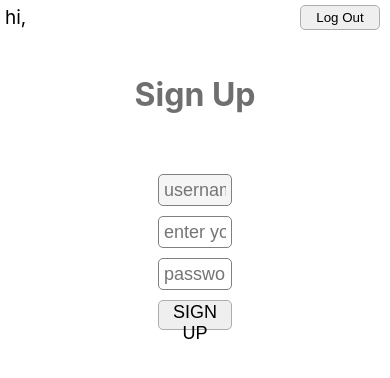
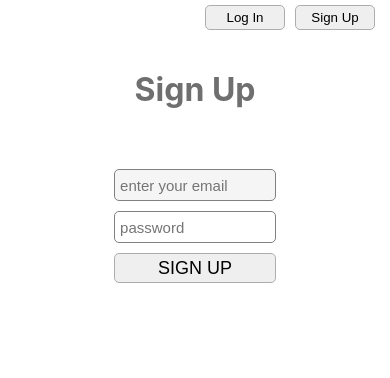
Before and after one commit to mxrcury/tobin, a React (Create React App) app: page /register in a window 390 px wide. Shown: the top 378 px of the page. Built offline with nearby package versions, Linux system fonts and the light colour scheme; no server answers.

Commit message:
Added registration and logging, changed responsive designed

```diff
--- a/src/App.js
+++ b/src/App.js
@@ -4,19 +4,17 @@ import HomePage from "./pages/HomePage";
 import LoginPage from "./pages/LoginPage";
 import RegisterPage from "./pages/RegisterPage";
 import { useState } from "react";
+import './firebase/firebase'
 
 
 
-
-const App = (props) => {
-  const [isLoggedIn,setIsLoggedIn] = useState(true)
-
+const App = () => {
   return (
     <div className="app-container">
-      <Header isLoggedIn={isLoggedIn} setIsLoggedIn={setIsLoggedIn} />
+      <Header />
       <Routes>
-        <Route path="/" element={<HomePage isLoggedIn={isLoggedIn} setIsLoggedIn={setIsLoggedIn} />} />
-        <Route path="/login" element={<LoginPage isLoggedIn={isLoggedIn} setIsLoggedIn={setIsLoggedIn}/>} />
+        <Route path="/" element={<HomePage />} />
+        <Route path="/login" element={<LoginPage/>} />
         <Route path="/register" element={<RegisterPage />} />
       </Routes>
     </div>
--- a/src/components/Form/Form.jsx
+++ b/src/components/Form/Form.jsx
@@ -1,42 +1,18 @@
 import React from "react";
 import { useState } from "react";
-// import { useLocation, useNavigate, useParams, useRoutes } from "react-router-dom";
 import styles from "./Form.module.css";
-import { useForm } from 'react-hook-form'
 
-const Form = ({ title, handleClick,setLoggedUsername,isRegisterPage }) => {
-
-
-  // const { register,handleSubmit } = useForm({
-  //   defaultValues:{
-  //     username:'',
-  //     email:'',
-  //     password:''
-  // }})
+const Form = ({ title, handleClick }) => {
 
   const [email,setEmail] = useState('')
   const [password,setPassword] = useState('')
-  const [username,setUsername] = useState('')
-
-
 
   return (
     <div className={styles.wrapper}>
       <h1 className={styles.formTitle}>{title}</h1>
-      <form onSubmit={handleClick} className={styles.formWrapper}>
-        {isRegisterPage && (
-          <input
-            autoFocus
-            type="text"
-            placeholder="username"
-            className={`${styles.input}`}
-            required
-            value={username}
-            onChange={(e) => setUsername(e.target.value)}
-          />
-        )}
+      <div className={styles.formWrapper}>
         <input
-          autoFocus={!isRegisterPage && true}
+          autoFocus
           className={`${styles.input}`}
           type="email"
           placeholder="enter your email"
@@ -52,18 +28,10 @@ const Form = ({ title, handleClick,setLoggedUsername,isRegisterPage }) => {
           value={password}
           onChange={(e) => setPassword(e.target.value)}
         />
-
-        {/* {!isRegisterPage && (
-          <div>
-            <input type="checkbox" />
-            remember me
-          </div>
-        )} */}
-
-        <button className={styles.btn} onClick={handleClick}>
+        <button className={styles.btn} onClick={() => {handleClick(email,password)}}>
           {title}
         </button>
-      </form>
+      </div>
     </div>
   );
 };
--- a/src/components/Form/Form.module.css
+++ b/src/components/Form/Form.module.css
@@ -53,3 +53,29 @@
         width: 38%;
     }
 }
+@media screen and (max-width:900px) {
+    .input{
+        font-size: 17px;
+    }
+}
+@media screen and (max-width:800px) {
+    .wrapper{
+        width: 50%;
+    }
+    .input{
+        font-size: 16px;
+    }
+}
+@media screen and (max-width:570px) {
+    .wrapper{
+        width:65%;
+    }
+}
+@media screen and (max-width:450px) {
+    .wrapper{
+        width: 83%;
+    }
+    .input{
+        font-size: 15px;
+    }
+}
--- a/src/components/Header/Header.jsx
+++ b/src/components/Header/Header.jsx
@@ -1,19 +1,25 @@
 import { Link } from 'react-router-dom'
 import styles from './Header.module.css'
+import { useAuth } from 'hooks/useAuth';
+import { useDispatch, useSelector } from 'react-redux';
+import { removeUser } from 'Redux/Reducers/todo-reducer';
+import { useNavigate } from 'react-router-dom'
 
-const Header = ({
-  isLoggedIn,
-  setIsLoggedIn,
-  loggedUsername
-  }) => {
-  const setLogOut = () =>{
-    setIsLoggedIn(false)
-  }
+const Header = () => {
+  const { isAuth } = useAuth();
+  const dispatch = useDispatch();
+  const navigate = useNavigate()
+  const {email} = useSelector(state=>state.user)
+
+  const handleLogOut = () => {
+    dispatch(removeUser())
+    navigate('/login')
+  };
 
   return (
     <div className={styles.wrapper} style={{ color: "black" }}>
       {/* <input type="switch"/> */}
-      {!isLoggedIn && (
+      {!isAuth && (
         <div className={styles.buttons}>
           <Link to="/login">
             <button className={styles.logBtn}>Log In</button>
@@ -23,13 +29,11 @@ const Header = ({
           </Link>
         </div>
       )}
-      {isLoggedIn && (
+      {isAuth && (
         <div className={styles.headerWrapper}>
-          <div className={styles.headerTitle}>
-          hi, {loggedUsername}
-          </div>
+          <div className={styles.headerTitle}>hi,  {email}</div>
           <div className={styles.button}>
-            <button onClick={setLogOut} className={styles.logBtn}>
+            <button onClick={handleLogOut} className={styles.logBtn}>
               Log Out
             </button>
           </div>
@@ -37,7 +41,7 @@ const Header = ({
       )}
     </div>
   );
-}
+};
 
 
 export default Header
--- a/src/components/Header/Header.module.css
+++ b/src/components/Header/Header.module.css
@@ -43,3 +43,8 @@
     color:#2f2f2f;
     margin: 0 auto;
 }
+@media screen and (max-width:450px) {
+    .headerTitle{
+        font-size: 16px;
+    }
+}
--- a/src/components/Login/Login.jsx
+++ b/src/components/Login/Login.jsx
@@ -1,21 +1,25 @@
 import React from 'react'
 import Form from '../Form/Form'
 import { signInWithEmailAndPassword } from 'firebase/auth'
-import { auth } from '../../firebase/firebase'
+import { useDispatch } from 'react-redux'
+import { setUser } from 'Redux/Reducers/todo-reducer'
+import { getAuth } from 'firebase/auth'
+import { useNavigate } from 'react-router-dom';
 
 const Login = ({setIsLoggedIn}) => {
 
-  const handleLogIn = (data) =>{
-    console.log(data)
-    signInWithEmailAndPassword(auth, data.email, data.password)
-  .then((userCredential) => {
-    // Signed in
-    const user = userCredential.user;
-    // ...
-  })
-  .catch((error) => {
-    alert(error.message)
-  });
+  const dispatch = useDispatch()
+  const navigate = useNavigate()
+
+  const handleLogIn = (email,password) =>{
+    const auth = getAuth()
+    signInWithEmailAndPassword(auth,email,password)
+    .then(({user}) => {
+      dispatch(setUser({email:user.email,token:user.accessToken,id:user.uid}))
+      navigate('/')}
+      )
+    .catch((error)=>alert('This user is not found'))
+
   }
 
   return (
--- a/src/components/Register/Register.jsx
+++ b/src/components/Register/Register.jsx
@@ -1,38 +1,44 @@
 import React from 'react'
 import Form from '../Form/Form'
-import { useHistory, useNavigate } from "react-router-dom";
+import { useNavigate } from "react-router-dom";
 import { useState } from 'react';
-import { auth } from './../../firebase/firebase'
 
 import { createUserWithEmailAndPassword } from "firebase/auth";
+import { useDispatch } from 'react-redux';
+import { getAuth } from 'firebase/auth';
+
 
 const Register = () => {
+  const navigate = useNavigate()
+  const dispatch = useDispatch()
 
-  const navigate = useNavigate()
-
-  const handleRegister = (data)=>{
-
-
-    console.log(data)
-
-
-    createUserWithEmailAndPassword(auth, data.email, data.password)
-      .then((userCredential) => {
-        console.log(userCredential)
-        // const user = userCredential.user;
-        navigate('/login')
-      })
-      .catch((error) => {
-        // alert(error.message)
-        // ..
-      });
-
-
+  const handleRegister = (email,password)=>{
+    const auth = getAuth()
+    if (
+      email.length >= 3 &&
+      password.length >= 6 &&
+      email.includes("@") &&
+      email.includes(".")
+    ) {
+      createUserWithEmailAndPassword(auth, email, password)
+        .then(() => {
+          navigate("/login");
+        })
+        .catch((error) => alert(error.code));
+    }
+    // if(!email.match(/@/)){
+    //   console.log('weqweqw')
+    // }
+    if(email.length < 3){
+      alert('Email should contain full mail')
+    }
+    if(password.length < 6){
+      alert('Password length should be not less than 6 symbols')
+    }
   }
-  const [isRegisterPage] = useState(true)
 
   return (
-    <Form handleClick={handleRegister} isRegisterPage={isRegisterPage} title='Sign Up'/>
+    <Form handleClick={handleRegister} title='Sign Up'/>
   )
 }
 
--- a/src/pages/HomePage.jsx
+++ b/src/pages/HomePage.jsx
@@ -1,11 +1,14 @@
 import React from "react";
 import { Navigate } from "react-router-dom";
 import TodoListContainer from "../components/Container/TodoListContainer";
+import { useAuth } from 'hooks/useAuth';
 
 const HomePage = (props) => {
+  const {isAuth} = useAuth()
+
   return (
     <div>
-      {!props.isLoggedIn && <Navigate replace to="/login" />}
+      {!isAuth && <Navigate replace to="/login" />}
       <TodoListContainer />
     </div>
   );
--- a/src/pages/LoginPage.jsx
+++ b/src/pages/LoginPage.jsx
@@ -1,12 +1,13 @@
 import React from 'react'
 import Login from '../components/Login/Login'
 import { Navigate } from "react-router-dom";
+import { useAuth } from 'hooks/useAuth';
 
 const LoginPage = (props) => {
+  const {isAuth} = useAuth()
   return (
     <div>
-      {props.isLoggedIn && <Navigate replace to='/'/>}
-      <Login {...props} />
+      { isAuth ? <Navigate replace to='/'/> : <Login {...props} />}
     </div>
   );
 }
```
